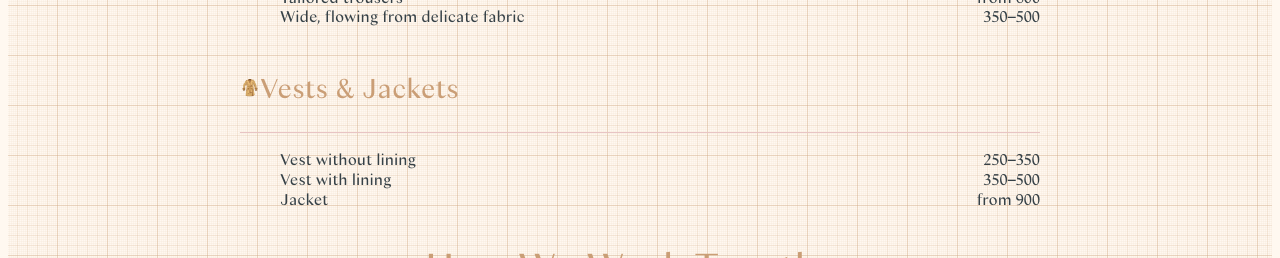
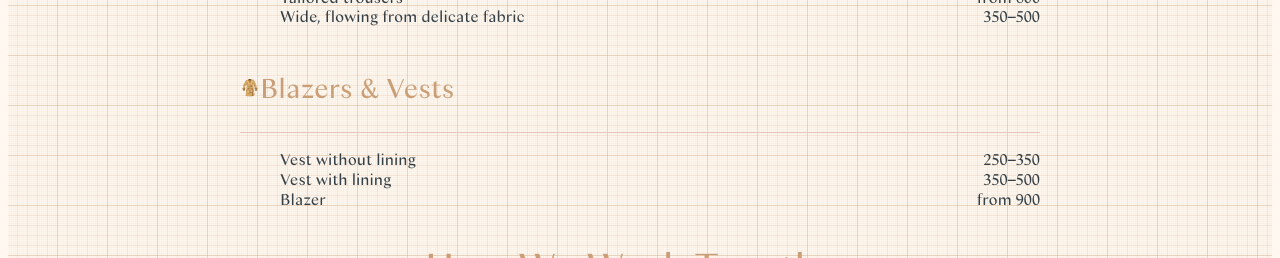
Before and after one commit to Barsokrat/welldressed, a Next.js app: page / in a window 1280 px wide. Shown: the part 3453-3711 px from the top of the page. Built offline with nearby package versions, Linux system fonts and the light colour scheme; a web font is replaced by a local one.

Commit message:
updated training section

```diff
--- a/app/i18n.ts
+++ b/app/i18n.ts
@@ -29,7 +29,7 @@ export const translations = {
       dresses: 'Dresses',
       blouses: 'Blouses & Tops',
       trousers: 'Trousers',
-      jackets: 'Vests & Jackets',
+      jackets: 'Blazers & Vests',
       corsets: 'Corsets',
       accessories: 'Accessories',
       recycling: 'Recycling',
@@ -65,7 +65,7 @@ export const translations = {
       jackets: {
         vestSimple: 'Vest without lining',
         vestLined: 'Vest with lining',
-        jacket: 'Jacket',
+        jacket: 'Blazer',
       },
     },
     process: {
@@ -130,9 +130,9 @@ export const translations = {
       title: 'Услуги',
       skirts: 'Юбки',
       dresses: 'Платья',
-      blouses: 'Блузки и Топы',
+      blouses: 'Блузки и топы',
       trousers: 'Брюки',
-      jackets: 'Жилеты и Жакеты',
+      jackets: 'Жакеты и жилеты',
       corsets: 'Корсеты',
       accessories: 'Аксессуары',
       recycling: 'Переделка',
```
